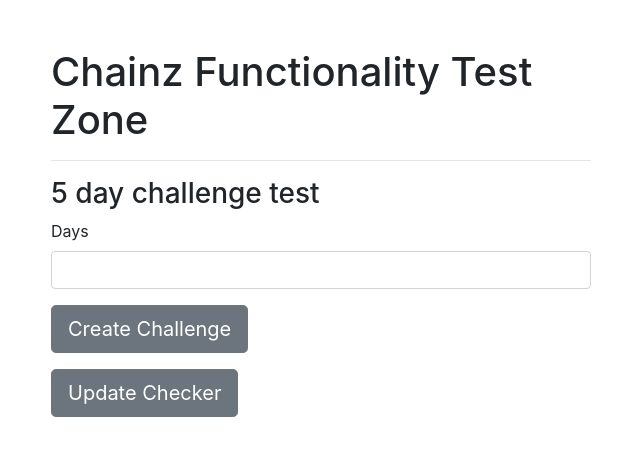
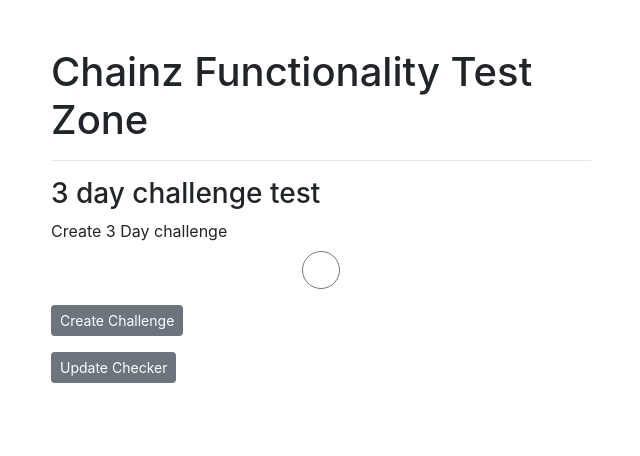
Before and after one commit to Saidac/nycda-chainz, a Node server app: page / in a window 1280 px wide. Shown: the top 456 px of the page, without its empty margins (319-959 px from the left). Run offline with Node 20, Linux system fonts and the light colour scheme; some libraries are stand-ins or nearby versions.

Commit message:
update checker and create challenge works

```diff
--- a/views/index.pug
+++ b/views/index.pug
@@ -9,18 +9,18 @@ html
         .col-md-6.offset-md-3
           h1  Chainz Functionality Test Zone
           hr
-          h3  5 day challenge test
+          h3  3 day challenge test
           form(action="/challenges" method="POST")
             .form-group
-              label(for="challenge-days") Days
-              input(type="number" name="days" min="1" max="7" class="form-control" id="challenge-days")
+              label(for="challenge-days") Create 3 Day challenge
+              input(type="radio" name="days" value=3 class="form-control" id="challenge-days")
             div(class="form-group text-xs-right")
-              button(type='submit' class="btn btn-lg btn-secondary") Create Challenge
+              button(type='submit' class="btn btn-sm btn-secondary") Create Challenge
 
           .form-group
             form(action="/checkers" method="POST")
               label(for="checker")
-              button(type='submit' class="btn btn-lg btn-secondary") Update Checker
+              button(type='submit' class="btn btn-sm btn-secondary") Update Checker
 
 
 
```
